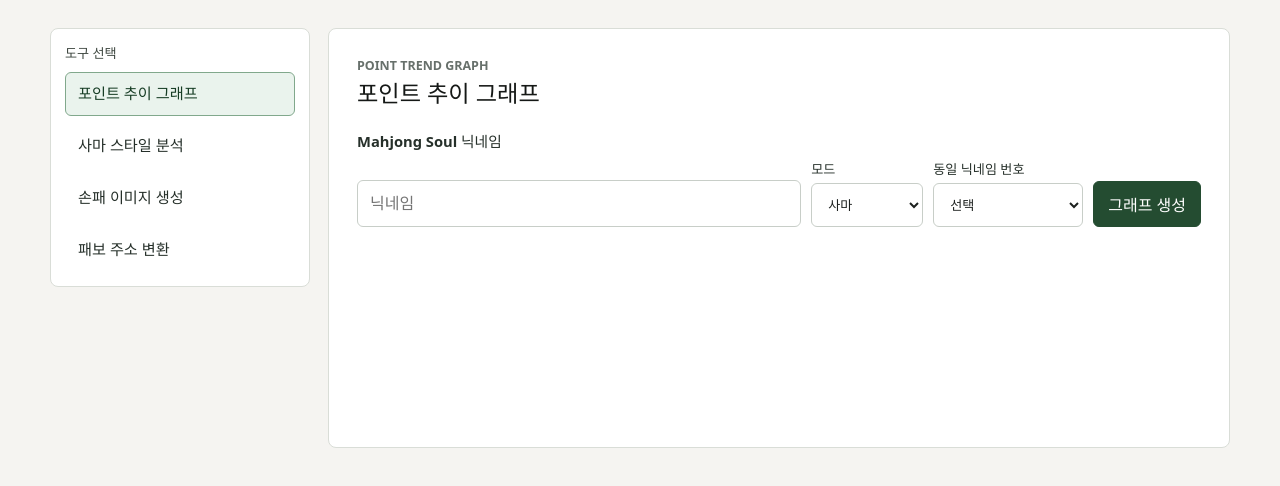
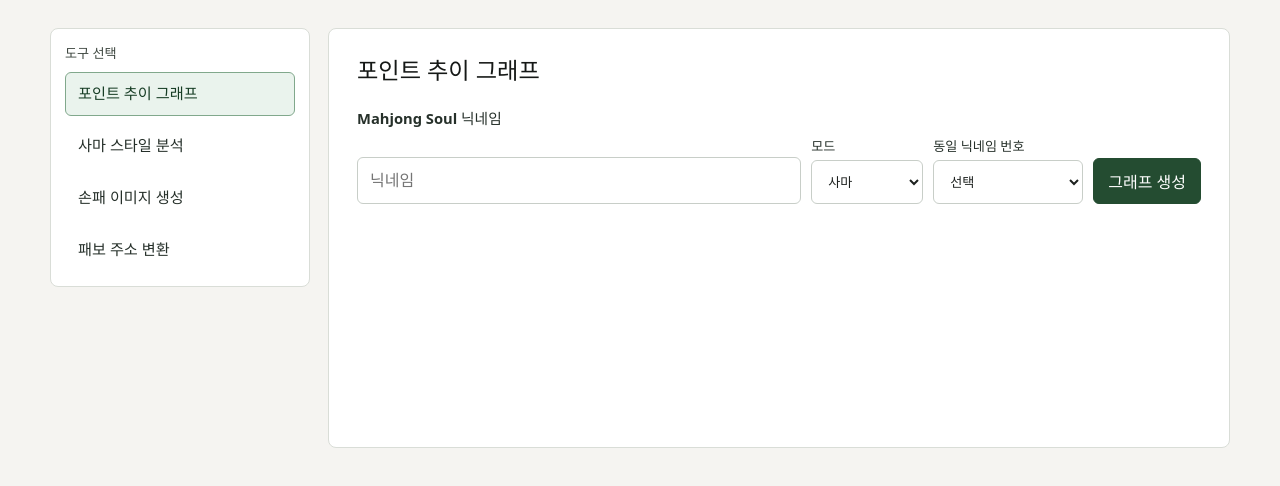
Before and after one commit to 4n3u/MajsoulGraph, a React (Vite) app in the folder client/: page / in a window 1280 px wide. Shown: the top 486 px of the page. Built offline with nearby package versions, Linux system fonts and the light colour scheme.

Commit message:
fix: remove tool card kickers

```diff
--- a/client/src/features/HandImageGenerator.tsx
+++ b/client/src/features/HandImageGenerator.tsx
@@ -195,7 +195,6 @@ export function HandImageGenerator() {
   return (
     <section className="tool-card hand-generator" aria-labelledby="hand-generator-title">
       <div className="tool-card-header">
-        <p className="tool-card-kicker">Hand image generator</p>
         <h2 id="hand-generator-title">손패 이미지 생성</h2>
       </div>
 
--- a/client/src/features/PaipuConverter.tsx
+++ b/client/src/features/PaipuConverter.tsx
@@ -111,7 +111,6 @@ export function PaipuConverter() {
   return (
     <section className="tool-card paipu-converter" aria-labelledby="paipu-converter-title">
       <div className="tool-card-header">
-        <p className="tool-card-kicker">Paipu URL converter</p>
         <h2 id="paipu-converter-title">패보 주소 변환</h2>
       </div>
 
--- a/client/src/features/PointTrendGraph.tsx
+++ b/client/src/features/PointTrendGraph.tsx
@@ -229,7 +229,6 @@ export function PointTrendGraph() {
   return (
     <section className="tool-card point-trend" aria-labelledby="point-trend-title">
       <div className="tool-card-header">
-        <p className="tool-card-kicker">Point trend graph</p>
         <h2 id="point-trend-title">포인트 추이 그래프</h2>
       </div>
 
--- a/client/src/features/StyleAnalysis.tsx
+++ b/client/src/features/StyleAnalysis.tsx
@@ -162,7 +162,6 @@ export function StyleAnalysis() {
   return (
     <section className="tool-card style-analysis" aria-labelledby="style-analysis-title">
       <div className="tool-card-header">
-        <p className="tool-card-kicker">Style analysis</p>
         <h2 id="style-analysis-title">사마 스타일 분석</h2>
       </div>
 
--- a/client/src/styles.css
+++ b/client/src/styles.css
@@ -150,15 +150,6 @@ h1 {
 
 .tool-card-header {
   margin-bottom: 22px;
-}
-
-.tool-card-kicker {
-  color: #67706b;
-  font-size: 0.78rem;
-  font-weight: 700;
-  letter-spacing: 0;
-  margin: 0 0 6px;
-  text-transform: uppercase;
 }
 
 .tool-card h2 {
```
Also changed, not shown: 1 other file (tests, documents, lock files or other folders).
